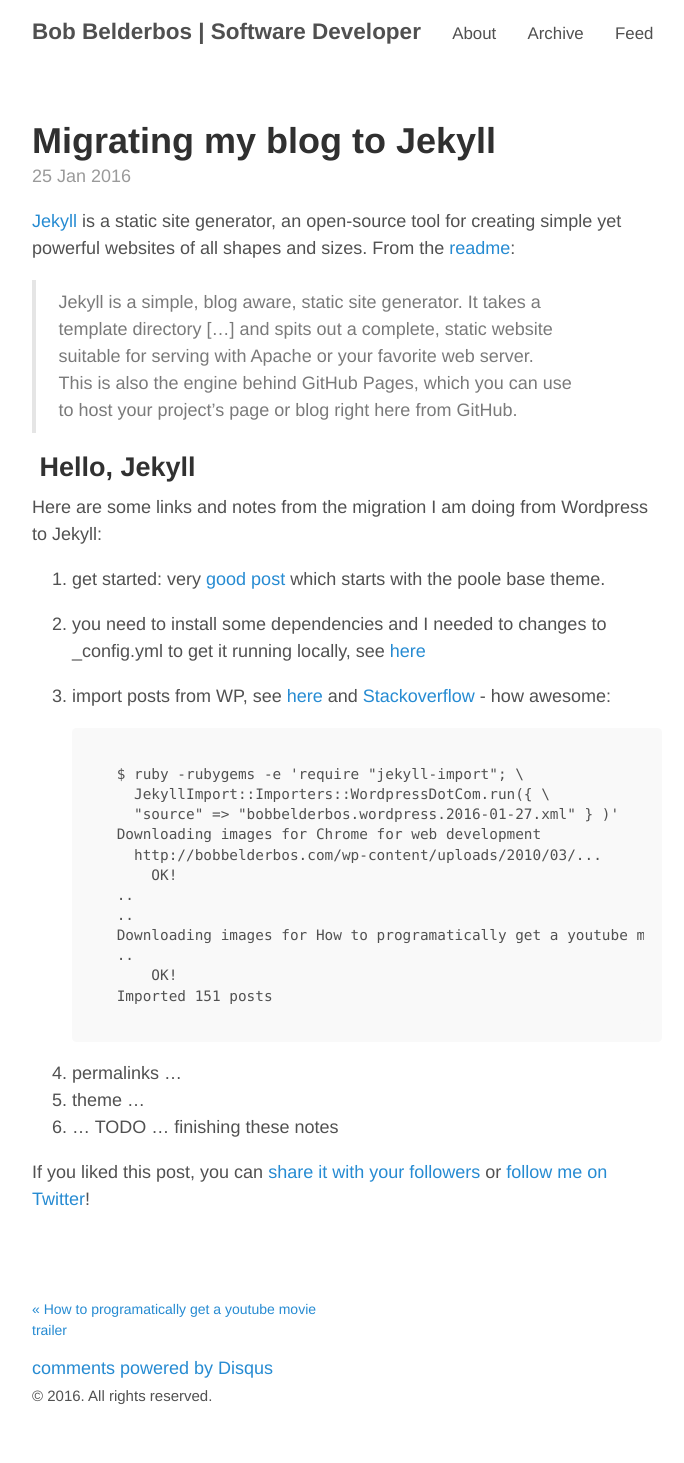
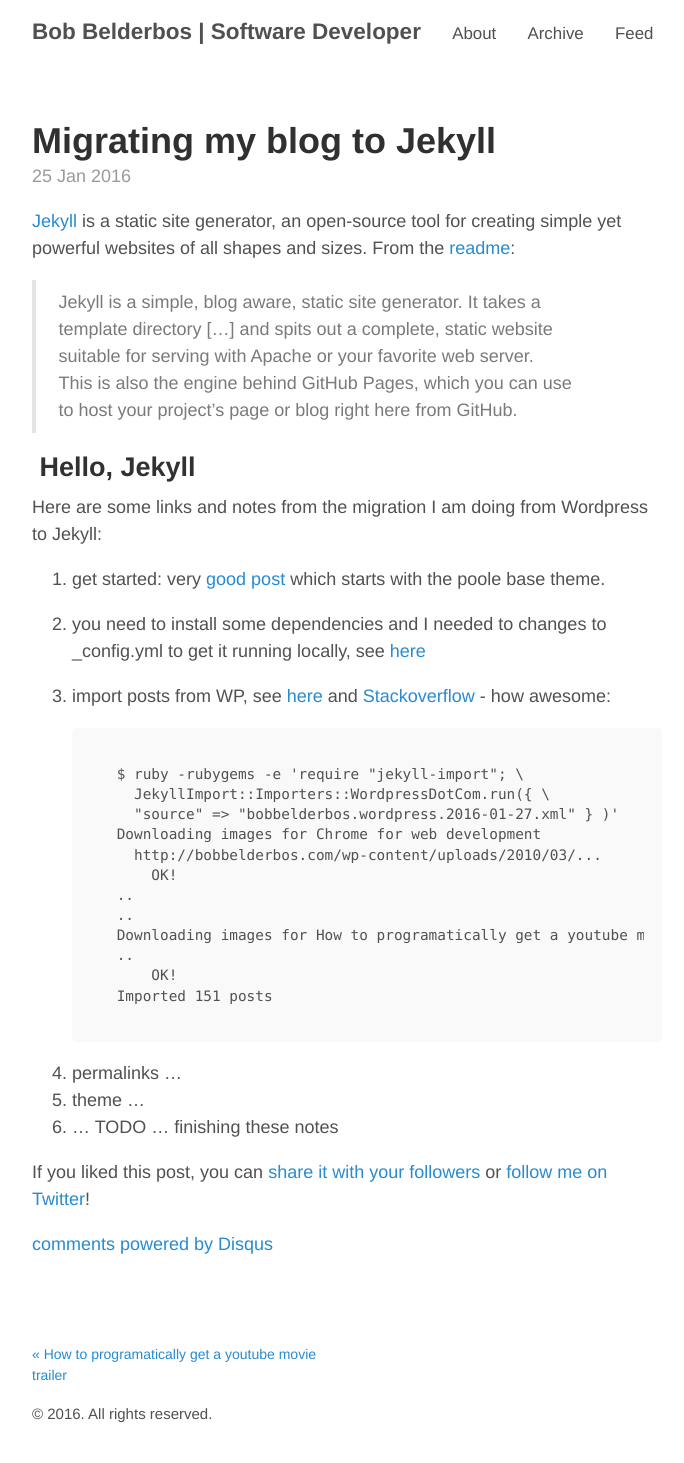
Before and after one commit to bbelderbos/bbelderbos.github.io, a Jekyll site: the page built from _posts/2016-01-25-migrating-to-jekyll.md, in a window 1280 px wide. Shown: the whole page, without its empty margins (293-977 px from the left). Built offline with Jekyll 4.4.1, drawn with Linux system fonts in a browser that asks for light colours; comment, search, counter and statistics services are not loaded.

Commit message:
moved disqus include to post layout file

```diff
--- a/_layouts/default.html
+++ b/_layouts/default.html
@@ -18,8 +18,6 @@
 
       <main>
         {{ content }}
-
-        {% include comments.html %}
       </main>
 
       <footer class="footer">
--- a/_layouts/post.html
+++ b/_layouts/post.html
@@ -6,6 +6,7 @@ layout: default
   <h1 class="post-title">{{ page.title }}</h1>
   <time datetime="{{ page.date | date_to_xmlschema }}" class="post-date">{{ page.date | date_to_string }}</time>
   {{ content }}
+  {% include comments.html %}
 </article>
 
 <div class="PageNavigation">
```
